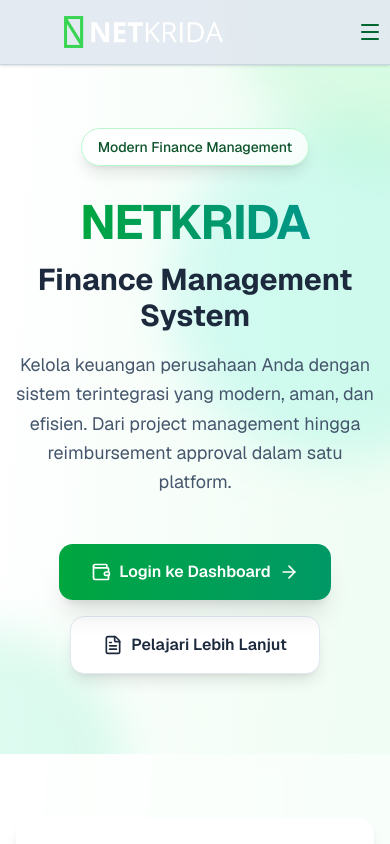
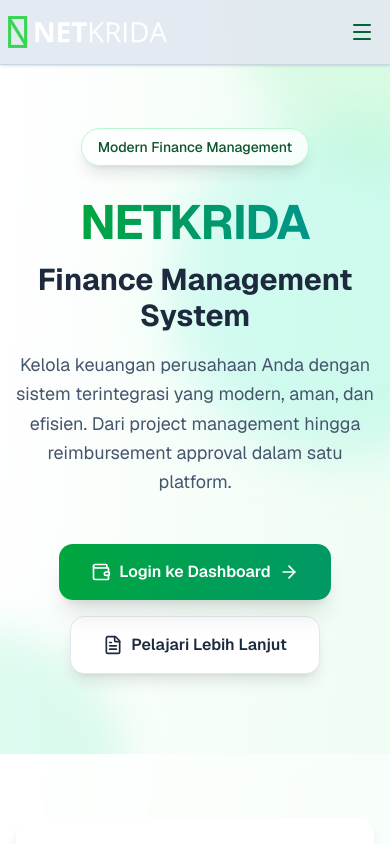
Before and after one commit to novryanda/Netkrida-Finance, a Next.js app: page / in a window 390 px wide. Shown: the top 844 px of the page. Built offline with nearby package versions, Linux system fonts and the light colour scheme.

Commit message:
update header

```diff
--- a/src/components/landing/header.tsx
+++ b/src/components/landing/header.tsx
@@ -15,10 +15,10 @@
 
   return (
     <header className="fixed top-0 left-0 right-0 z-50 bg-slate-200/90 backdrop-blur-md border-b border-slate-300 shadow-sm">
-  <nav className="w-full px-0 py-3">
+  <nav className="w-full px-2 md:px-0 py-3">
         <div className="flex items-center justify-between">
           {/* Logo - Positioned Left */}
-          <Link href="/" className="flex items-center group pl-16">
+          <Link href="/" className="flex items-center group md:pl-16">
             <img
               src="/netkrida.png"
               alt="Netkrida Logo"
```
